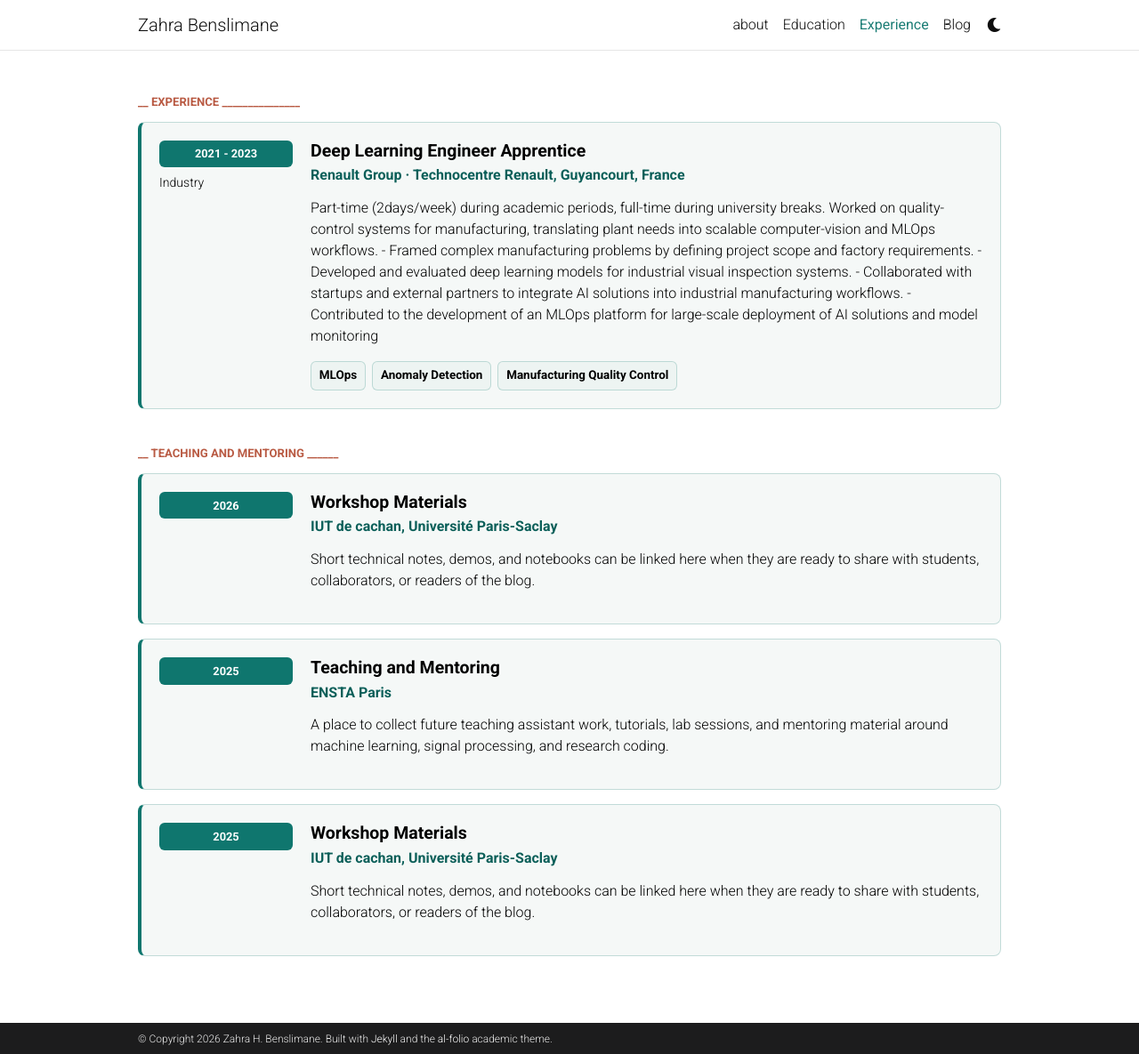
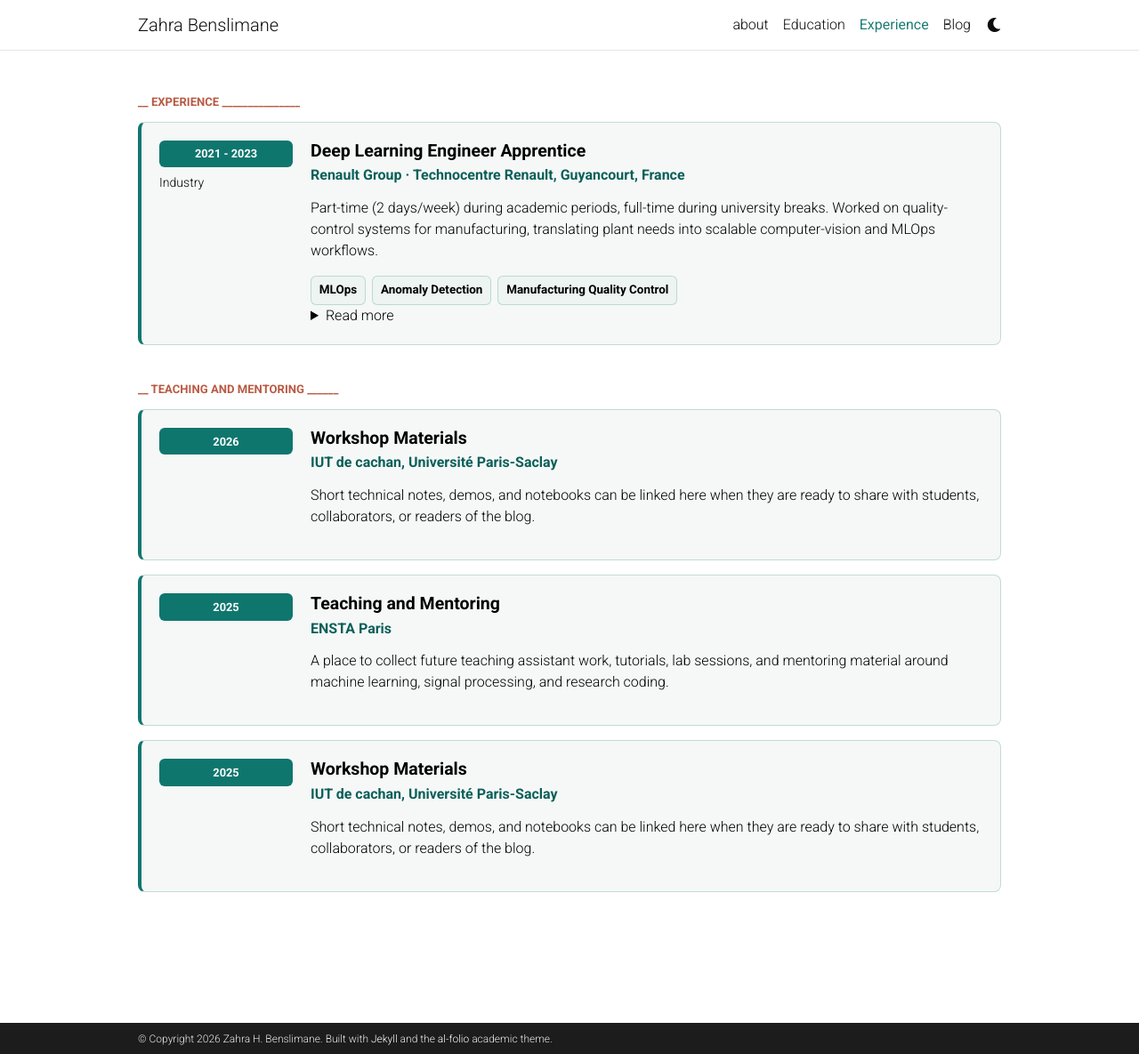
Before and after one commit to ZahraBenslimane/Portfolio, a Jekyll site: the page built from _pages/experience.md, in a window 1280 px wide and 1185 px high. Shown: the whole window at 89% size. Built offline with Jekyll 4.4.1, drawn with Linux system fonts in a browser that asks for light colours; comment, search, counter and statistics services are not loaded; a style sheet for code colours, icons or effects is not loaded.

Commit message:
new version layout

```diff
--- a/_data/education.yml
+++ b/_data/education.yml
@@ -3,9 +3,8 @@
   location: France
   period: Current
   focus:
-    - Speech enhancement
+    - Multichannel Speech enhancement
     - Binaural audio
-    - Embedded AI
     - Model compression
     - Efficient inference
     - Hearing-assistance systems
@@ -14,21 +13,13 @@
     real-time embedded systems. The project targets low-latency, low-computational-cost
     binaural and multi-microphone speech enhancement for resource-constrained
     hearing-assistance devices.
-  activities:
-    - Building and evaluating neural speech-enhancement models for real-time audio processing.
-    - Studying model compression, quantization, and efficient inference for embedded deployment.
-    - Designing reproducible experiments that connect speech quality, intelligibility, latency, and computational cost.
   details:
     - title: Ph.D. project
       items:
-        - Developing efficient AI methods for hearing-assistance systems and low-power audio devices.
+        - Developing and evaluating neural speech-enhancement models for real-time audio processing.
         - Working with binaural and multi-microphone signals to improve speech understanding in noisy environments.
-        - Balancing audio quality, model size, latency, and deployment constraints for real-world hardware.
-    - title: Research toolkit
-      items:
-        - Reproducible training, evaluation, and inference workflows for speech/audio models.
-        - Deployment-aware analysis of model quality, computational cost, and real-time behavior.
-        - Experiment tooling for metrics, ablations, and comparison across model configurations.
+        - Studying model compression, quantization, and efficient inference for embedded hearing-assistance devices.
+        - Designing reproducible experiments that connect speech quality, intelligibility, latency, model size, and computational cost.
 
 - degree: M.Sc. in Smart Systems Engineering
   institution: Sorbonne University
--- a/_data/experience.yml
+++ b/_data/experience.yml
@@ -22,13 +22,14 @@
   period: 2021 - 2023
   type: Industry
   summary: >
-    Part-time (2days/week) during academic periods, full-time during university breaks.
+    Part-time (2 days/week) during academic periods, full-time during university breaks.
     Worked on quality-control systems for manufacturing, translating plant
     needs into scalable computer-vision and MLOps workflows.
+  highlights:
     - Framed complex manufacturing problems by defining project scope and factory requirements.
     - Developed and evaluated deep learning models for industrial visual inspection systems.
     - Collaborated with startups and external partners to integrate AI solutions into industrial manufacturing workflows.
-    - Contributed to the development of an MLOps platform for large-scale deployment of AI solutions and model monitoring
+    - Contributed to the development of an MLOps platform for large-scale deployment of AI solutions and model monitoring.
   stack:
     - MLOps
     - Anomaly Detection
```
